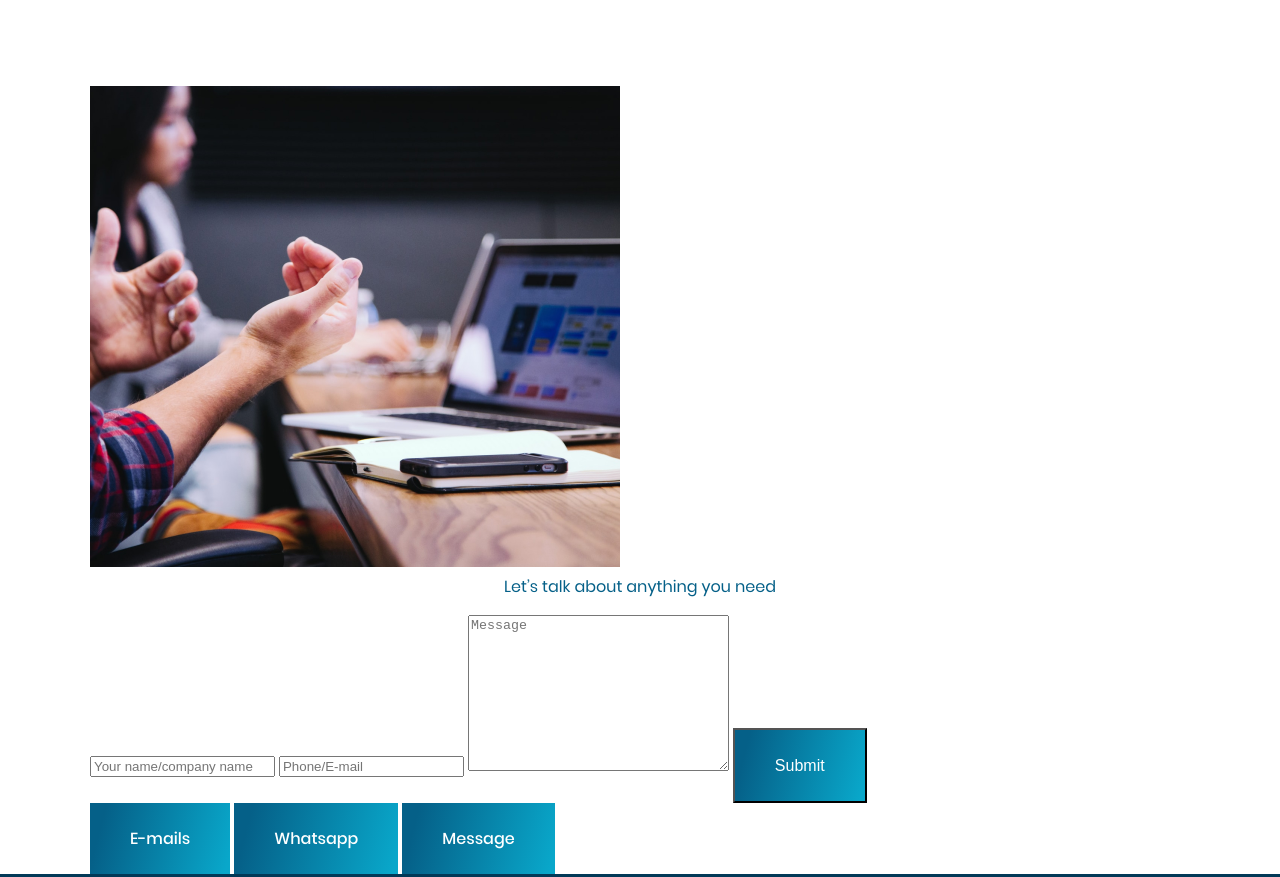
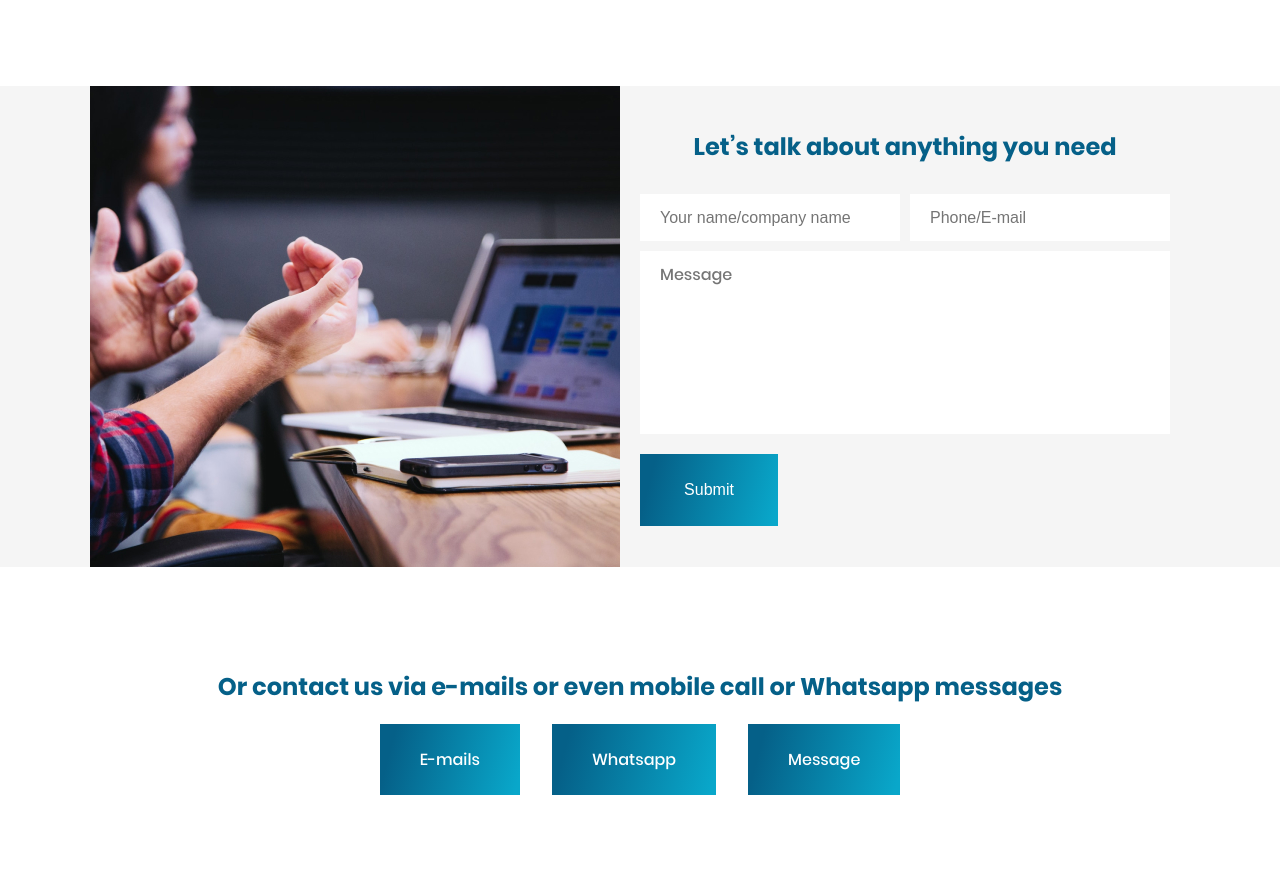
Before and after one commit to Yuriy-Tkachenko/DB, a website: page source/contact.html in a window 1280 px wide. Shown: the part 560-1437 px from the top of the page. Drawn offline with nearby package versions, Linux system fonts and the light colour scheme; files that its build step writes are made by us from their sources.

Commit message:
created styles for contact.html

```diff
--- a/source/contact.html
+++ b/source/contact.html
@@ -42,22 +42,27 @@
     <section class="form">
       <div class="container">
         <picture class="form__image">
-          <img src="img/picture-with-talking@1x.jpg" srcset="img/picture-with-talking@2x.jpg" alt="picture with talking" width="530" height="481">
+          <source media="(min-width: 1200px)" srcset="img/picture-with-talking@1x.jpg 1x, img/picture-with-talking@2x.jpg 2x" width="530" height="481">
+          <source media="(min-width: 768px)" srcset="img/picture-with-talking@1x.jpg 1x, img/picture-with-talking@2x.jpg 2x" width="374" height="394">
+          <img src="img/picture-with-talking@1x.jpg" srcset="img/picture-with-talking@2x.jpg" alt="picture with talking" width="320" height="290">
         </picture>
         <form class="form__user-form" action="#" method="post">
           <legend class="title">Let’s talk about anything you need</legend>
-          <label class="form__name-label"><input class="form__name-input" type="text" name="name/company name" placeholder="Your name/company name" required></label>
-          <label class="form__email-label"><input class="form__email-input" type="text" name="phone/e-mail" placeholder="Phone/E-mail" required></label>
-          <textarea name="message" cols="30" rows="10" placeholder="Message" required></textarea>
+          <label class="form__name-label"><input class="input" type="text" name="name/company name" placeholder="Your name/company name" required></label>
+          <label class="form__email-label"><input class="input" type="text" name="phone/e-mail" placeholder="Phone/E-mail" required></label>
+          <textarea class="form__text" name="message" placeholder="Message" required></textarea>
           <button class="link" type="submit">Submit</button>
         </form>
       </div>
     </section>
     <section class="contacts">
       <div class="container">
-        <a class="link" href="#">E-mails</a>
-        <a class="link" href="">Whatsapp</a>
-        <a class="link" href="">Message</a>
+        <h2 class="title">Or contact us via e-mails or even mobile call or Whatsapp messages</h2>
+        <div class="container__links-wrapper">
+          <a class="link" href="#">E-mails</a>
+          <a class="link" href="">Whatsapp</a>
+          <a class="link" href="">Message</a>
+        </div>
       </div>
     </section>
   </main>
--- /dev/null
+++ b/source/sass/blocks/contacts.scss
@@ -0,0 +1,22 @@
+.contacts {
+  margin-bottom: 50px;
+
+  @media(min-width: $desktop-width) {
+    margin-bottom: 100px;
+  }
+}
+
+.container__links-wrapper {
+  display: grid;
+  grid-template-columns: min-content;
+  justify-content: center;
+  gap: 10px;
+
+  @media(min-width: $tablet-width) {
+    grid-template-columns: auto auto auto;
+    gap: 32px;
+  }
+}
+
+.link {
+}
--- /dev/null
+++ b/source/sass/blocks/form.scss
@@ -0,0 +1,100 @@
+.form {
+  margin-bottom: 50px;
+
+  @media(min-width: $desktop-width) {
+    margin-bottom: 100px;
+  }
+}
+
+.form .container {
+  display: flex;
+  flex-direction: column;
+  align-items: center;
+
+  @media(min-width: $tablet-width) {
+    flex-direction: row;
+    justify-content: space-between;
+    background-color: $standart-grey;
+  }
+}
+
+.form__image {
+  margin-bottom: 50px;
+
+  @media(min-width: $tablet-width) {
+    height: 394px;
+    margin-bottom: 0;
+  }
+
+  @media(min-width: $desktop-width) {
+    height: 481px;
+  }
+}
+
+.form__user-form {
+  display: grid;
+  grid-template-columns: auto;
+  grid-template-rows: min-content min-content min-content min-content;
+  gap: 10px;
+  background-color: $standart-grey;
+  padding: 20px;
+
+  @media(min-width: $desktop-width) {
+    width: 696px;
+    grid-template-columns: 1fr 1fr;
+    grid-template-rows: auto auto auto auto;
+  }
+}
+
+.form__user-form .title {
+  @media(min-width: $desktop-width) {
+    grid-column: 1/3;
+    grid-row: 1/2;
+  }
+}
+
+.form__name-label {
+  @media(min-width: $desktop-width) {
+    grid-column: 1/2;
+    grid-row: 2/3;
+  }
+}
+
+.form__email-label {
+  @media(min-width: $desktop-width) {
+    grid-column: 2/3;
+    grid-row: 2/3;
+  }
+}
+
+.form__text {
+  font-family: "Poppins";
+  font-weight: 500;
+  font-size: 12px;
+  min-height: 100px;
+  resize: none;
+  border: none;
+  padding: 10px 20px;
+  margin-bottom: 10px;
+
+  @media(min-width: $tablet-width) {
+    font-size: 16px;
+    line-height: 170%;
+  }
+
+  @media(min-width: $desktop-width) {
+    grid-column: 1/3;
+    grid-row: 3/4;
+    height: 183px;
+  }
+}
+
+.form .link {
+  border: none;
+
+  @media(min-width: $desktop-width) {
+    grid-column: 1/2;
+    grid-row: 4/5;
+    width: 138px;
+  }
+}
--- /dev/null
+++ b/source/sass/blocks/input.scss
@@ -0,0 +1,12 @@
+.input {
+  font-weight: 500;
+  font-size: 12px;
+  line-height: 170%;
+  border: none;
+  padding: 10px 20px;
+  width: 100%;
+
+  @media(min-width: $tablet-width) {
+    font-size: 16px;
+  }
+}
--- a/source/sass/blocks/title.scss
+++ b/source/sass/blocks/title.scss
@@ -2,6 +2,7 @@
   color: $grey-blue;
   text-align: center;
   margin: 0 0 16px 0;
+  @include title;
 }
 
 .title--portfolio-decore {
--- a/source/sass/global/mixins.scss
+++ b/source/sass/global/mixins.scss
@@ -15,6 +15,7 @@
 
 @mixin title {
   font-size: 18px;
+  font-weight: 700;
 
   @media(min-width: $desktop-width) {
     font-weight: 700;
--- a/source/sass/global/variables.scss
+++ b/source/sass/global/variables.scss
@@ -1,6 +1,7 @@
 //Colors
 $standart-black: #000;
 $standart-white: #FFF;
+$standart-grey: #F5F5F5;
 $dark-blue: #023957;
 $grey-blue: #056088;
 $light-blue: #09A7CA;
--- a/source/sass/style.scss
+++ b/source/sass/style.scss
@@ -23,3 +23,6 @@
 @import "blocks/story.scss";
 @import "blocks/building.scss";
 @import "blocks/gallery.scss";
+@import "blocks/input.scss";
+@import "blocks/form.scss";
+@import "blocks/contacts.scss";
```
Also changed, not shown: source/index.html (+3 -3 lines).
